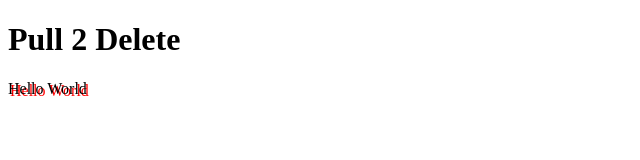
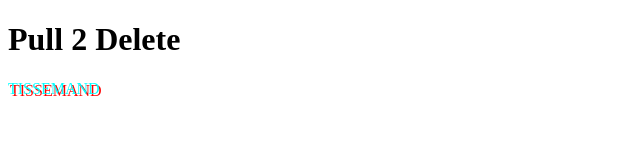
Before and after one commit to Bobber2002/sandbox0.2, a plain HTML site: page index.html in a window 1280 px wide. Shown: the full height of the page, 0-640 px from the left. Drawn offline with Linux system fonts and the light colour scheme.

Commit message:
add changes

```diff
--- a/index.html
+++ b/index.html
@@ -8,6 +8,6 @@
 </head>
 <body>
     <h1>Pull 2 Delete</h1>
-        <p style="text-shadow: 2px 2px red;">Hello World</p>
+        <p style="text-shadow: 2px 2px red; color: cyan">TISSEMAND</p>
 </body>
 </html>
```
